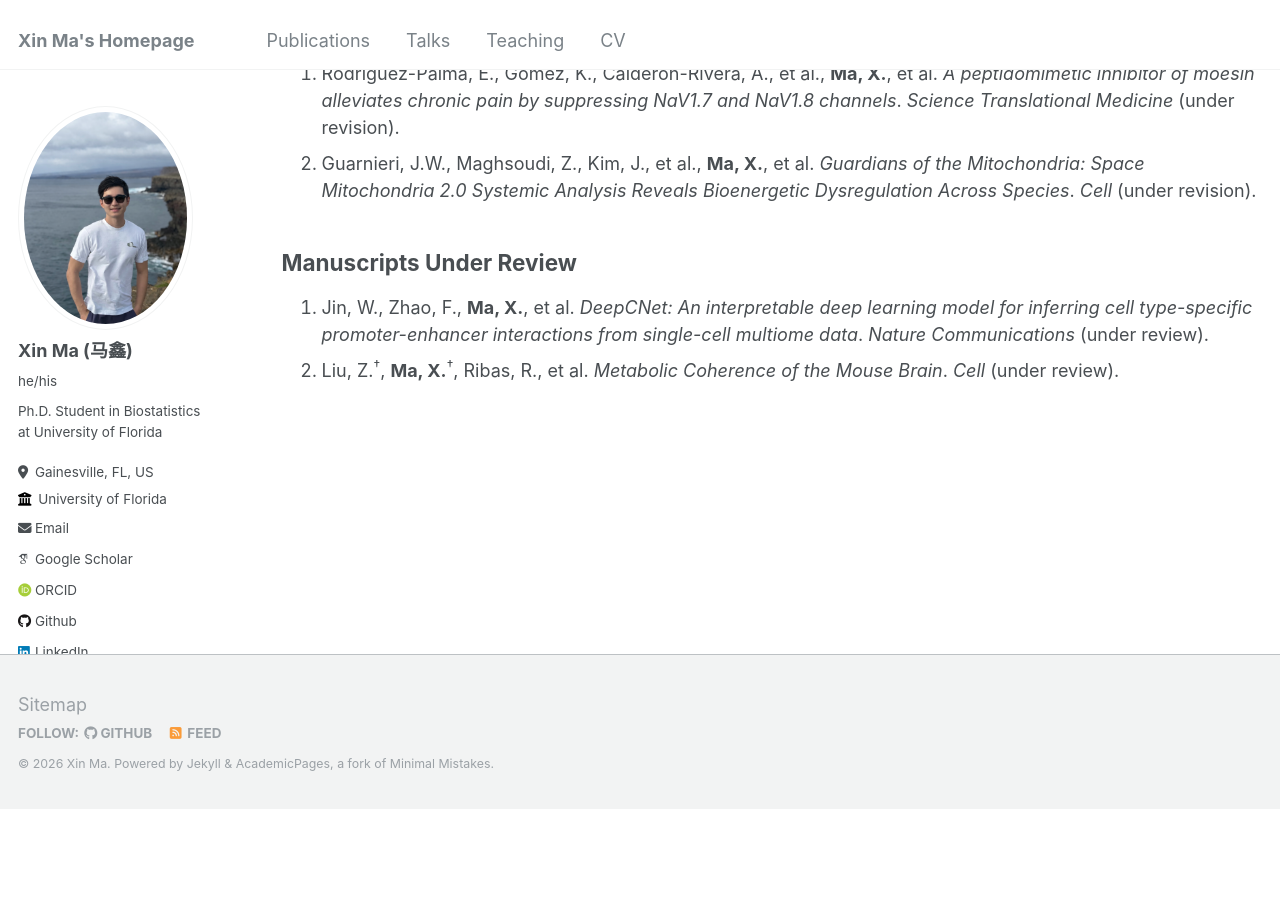
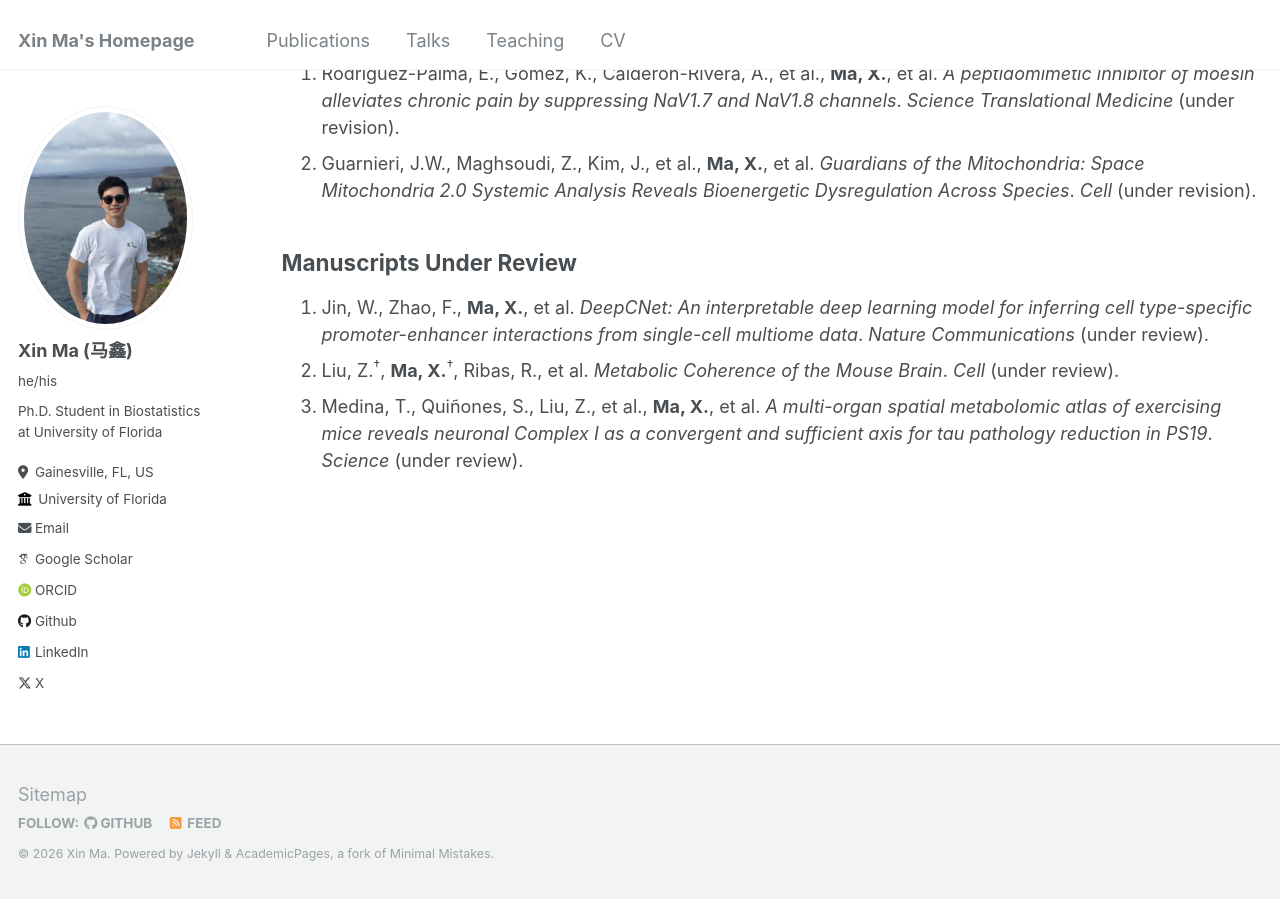
Before and after one commit to XinBiostats/xinbiostats.github.io, a Jekyll site: the page built from _pages/publications.md, in a window 1280 px wide and 900 px high, scrolled down 857 px. Built offline with Jekyll 4.4.1, drawn with Linux system fonts in a browser that asks for light colours; some web fonts are replaced; before the commit the page ends 1667 px from its top, so only the background shows below that.

Commit message:
Update publications.md

```diff
--- a/_pages/publications.md
+++ b/_pages/publications.md
@@ -101,4 +101,10 @@ Liu, Z.<sup>†</sup>, <strong>Ma, X.</strong><sup>†</sup>, Ribas, R., et al.
 <em>Cell</em> (under review).
 </li>
 
+<li>
+Medina, T., Qui&ntilde;ones, S., Liu, Z., et al., <strong>Ma, X.</strong>, et al.
+<em>A multi-organ spatial metabolomic atlas of exercising mice reveals neuronal Complex I as a convergent and sufficient axis for tau pathology reduction in PS19</em>.
+<em>Science</em> (under review).
+</li>
+
 </ol>
```
